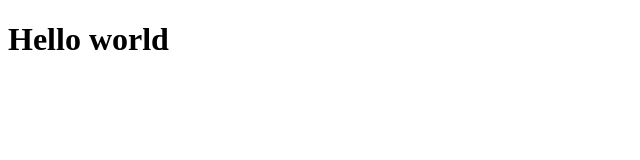
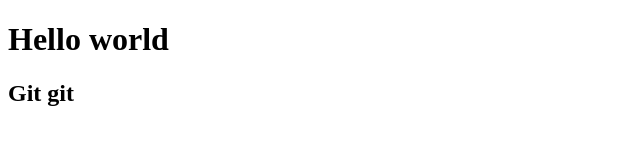
Before and after one commit to MarinaYez/lesson10, a plain HTML site: page index.html in a window 1280 px wide. Shown: the whole page, without its empty margins (0-640 px from the left). Drawn offline with Linux system fonts and the light colour scheme.

Commit message:
first commit

```diff
--- a/index.html
+++ b/index.html
@@ -8,5 +8,6 @@
 </head>
 <body>
     <h1>Hello world</h1>
+    <h2>Git git </h2>
 </body>
 </html>
```
Also changed, not shown: 1 other file.
